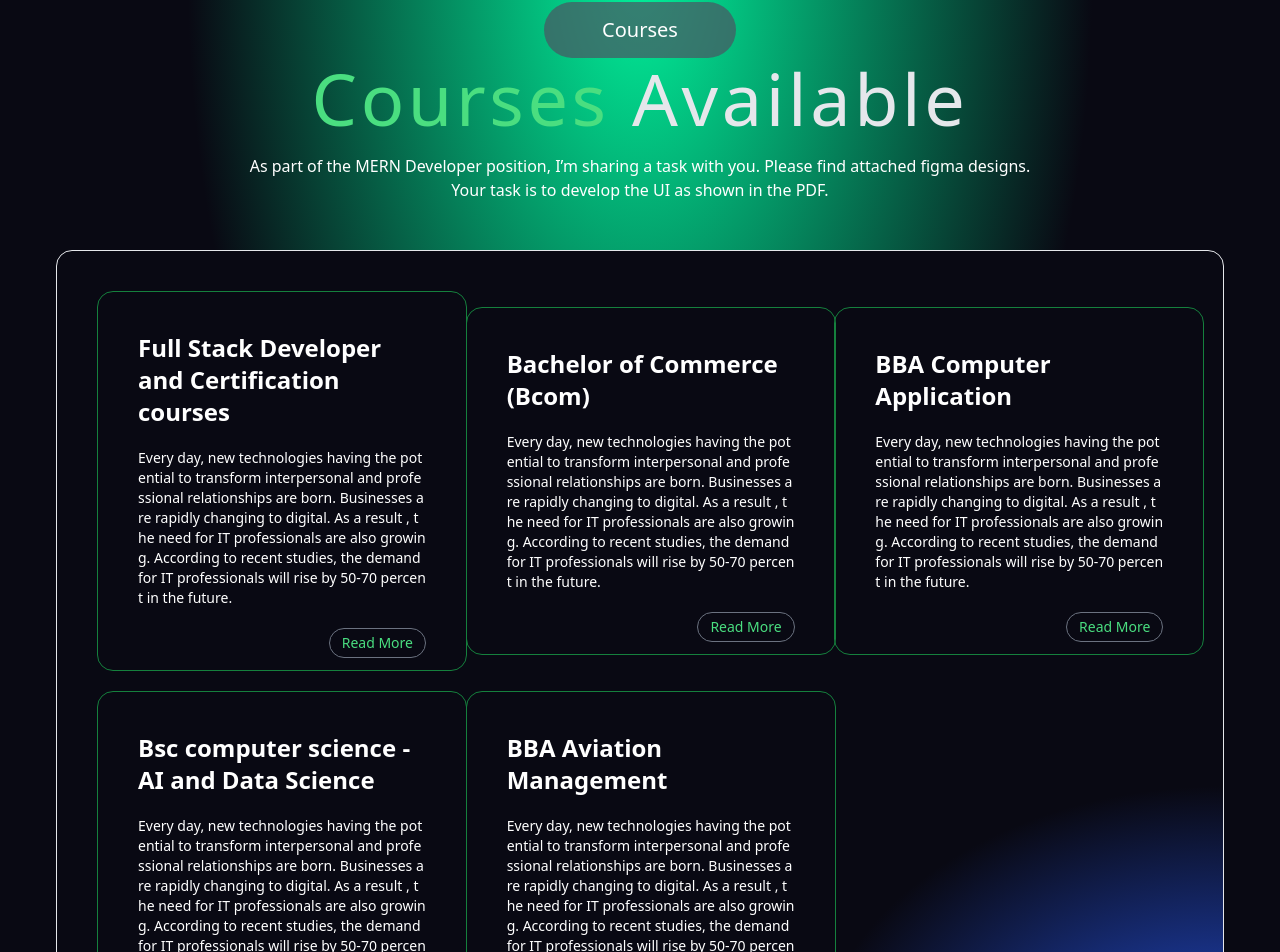
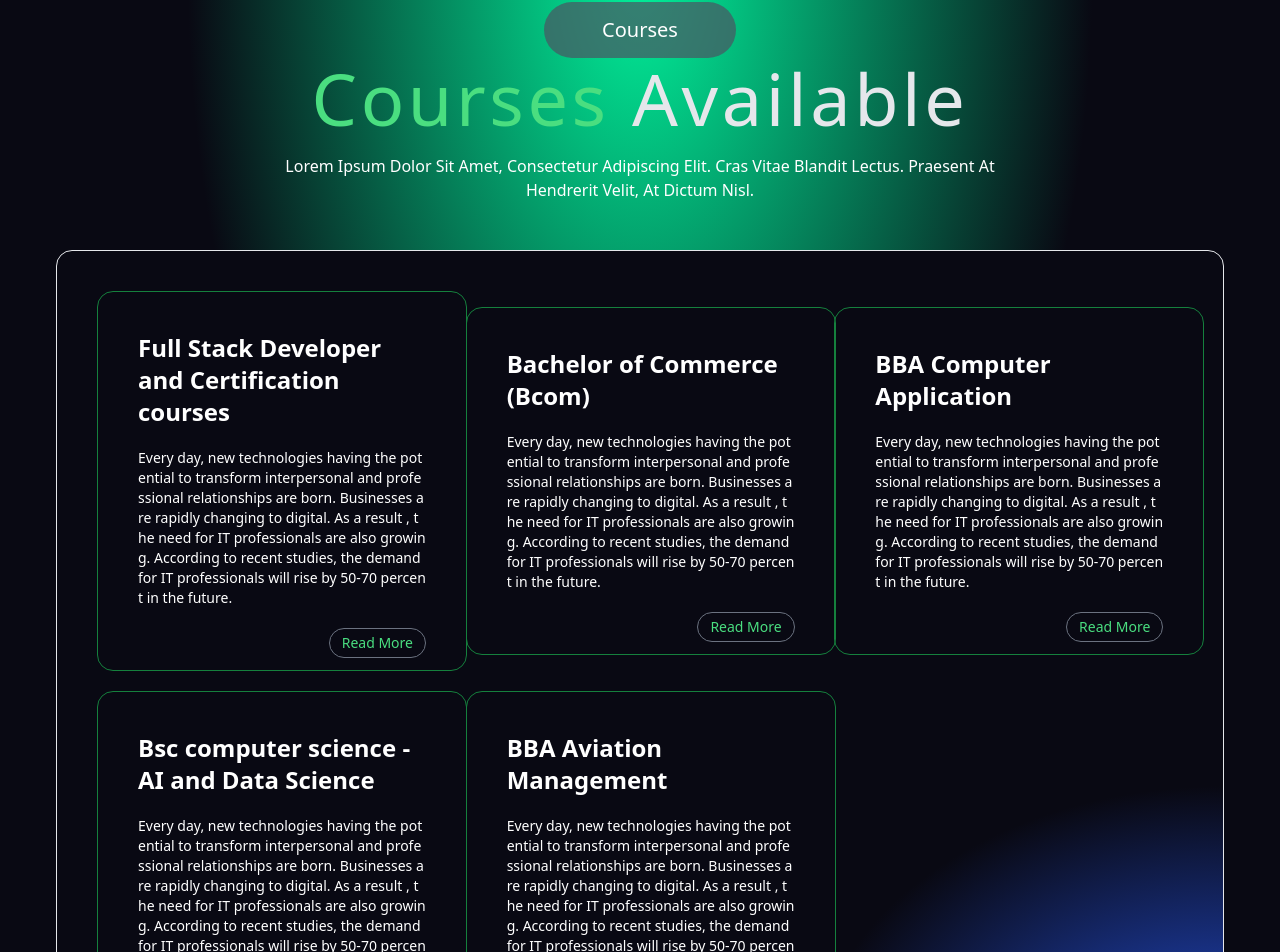
Before and after one commit to hadhihassan/landing_page_task, a React (Vite) app: page / in a window 1280 px wide. Shown: the part 1656-2608 px from the top of the page. Built offline with nearby package versions, Linux system fonts and the light colour scheme.

Commit message:
Final Commit .

```diff
--- a/src/components/Courses/Footer.jsx
+++ b/src/components/Courses/Footer.jsx
@@ -42,7 +42,7 @@ export default function Footer() {
                         </li>
                     </ul>
                 </div>
-                <div className="text-white flex items-end sm:justify-end justify-center  w-[85%] pb-7">
+                <div className="text-white flex items-end sm:justify-end justify-start sm:ml-0  ml-8  w-[85%] pb-7">
                     <ul className="flex gap-10">
                         <li><img src={face} alt="" /></li>
                         <li><img src={insta} alt="" /></li>
--- a/src/components/Courses/Items.jsx
+++ b/src/components/Courses/Items.jsx
@@ -9,9 +9,8 @@ export default function Items() {
                 <p className="sm:text-7xl text-5xl text-gray-200 sm:tracking-wider sm:mt-0 mt-2">
                     <span className="text-green-400">Courses</span>  Available
                 </p>
-                <p className="break-words text-center mt-5 font-sans font-normal">
-                    As part of the MERN Developer position, I’m sharing a task with you. Please find attached figma designs. <br />
-                    Your task is to develop the UI as shown in the PDF.
+                <p className="break-words text-center mt-5 font-sans font-normal capitalize ">
+                    Lorem ipsum dolor sit amet, consectetur adipiscing elit. Cras vitae blandit lectus. Praesent at <br /> hendrerit velit, at dictum nisl.
                 </p>
             </div>
             <div className="sm:p-12 p-5 h-auto overflow-x-hidden">
```
